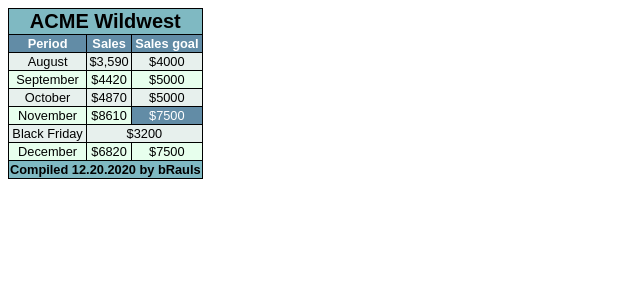
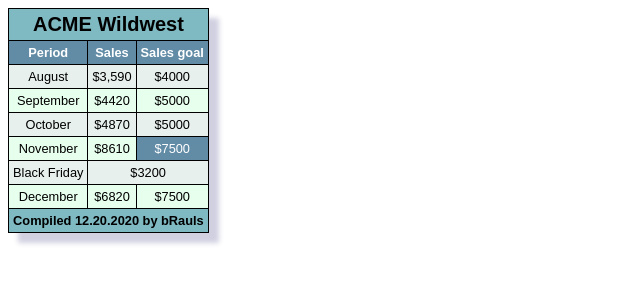
Before and after one commit to HuairaNimrod/HuairaNim, a plain HTML site: page assignments/lesson-8/tablebuild.html in a window 1280 px wide. Shown: the whole page, without its empty margins (0-640 px from the left). Drawn offline with Linux system fonts and the light colour scheme.

Commit message:
shadow table

```diff
--- a/assignments/lesson-8/styles/table.css
+++ b/assignments/lesson-8/styles/table.css
@@ -1,15 +1,21 @@
+table{
+        box-shadow: 10px 10px 5px #d0d0e1;
+}
 table,th,td {
     font-family: 'Ubuntu', sans-serif;
-    border: 0.5px solid black;
+    border: 0.8px solid black;
    border-collapse: collapse;
     text-align: center;
     font-size: 0.8rem;
+    padding: 4px;
+
 }
 
  thead{
 
     background-color:  #628ca6 ;
     color:white;
+
 
 }
 
```
